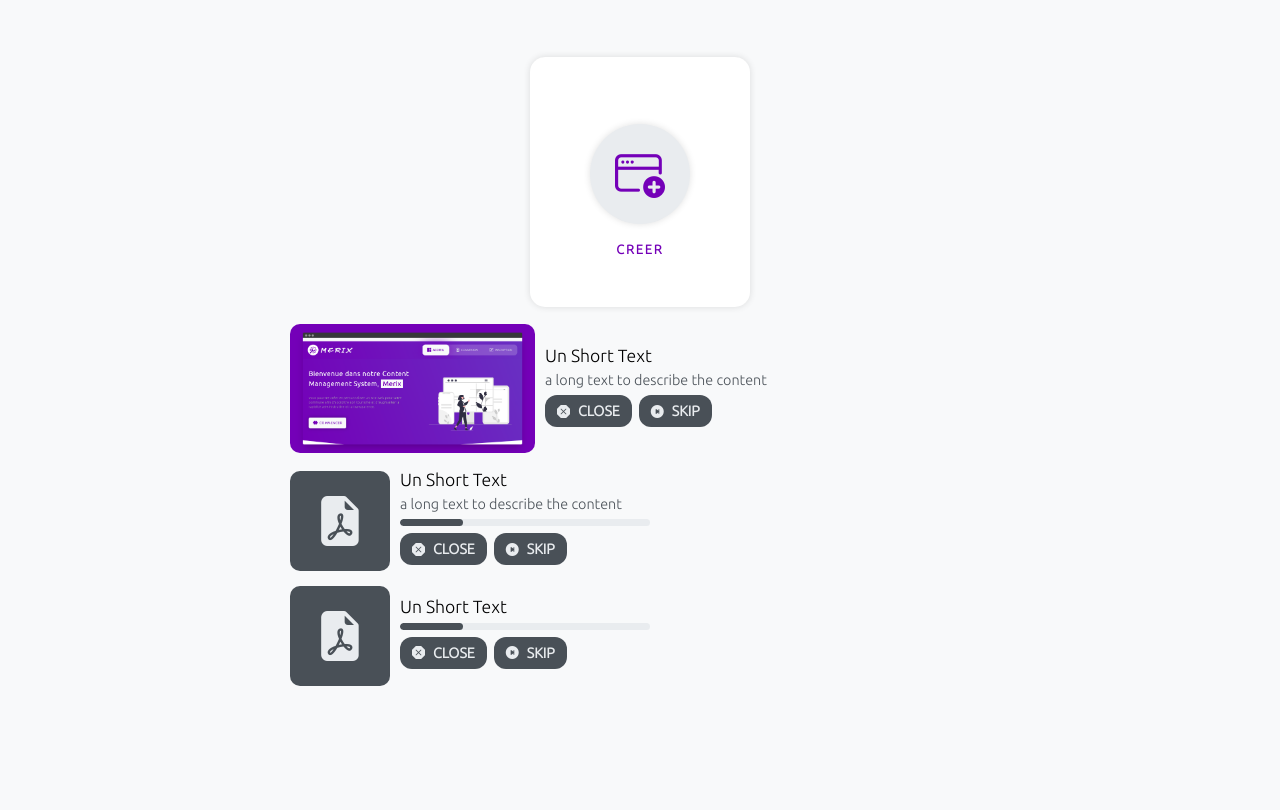
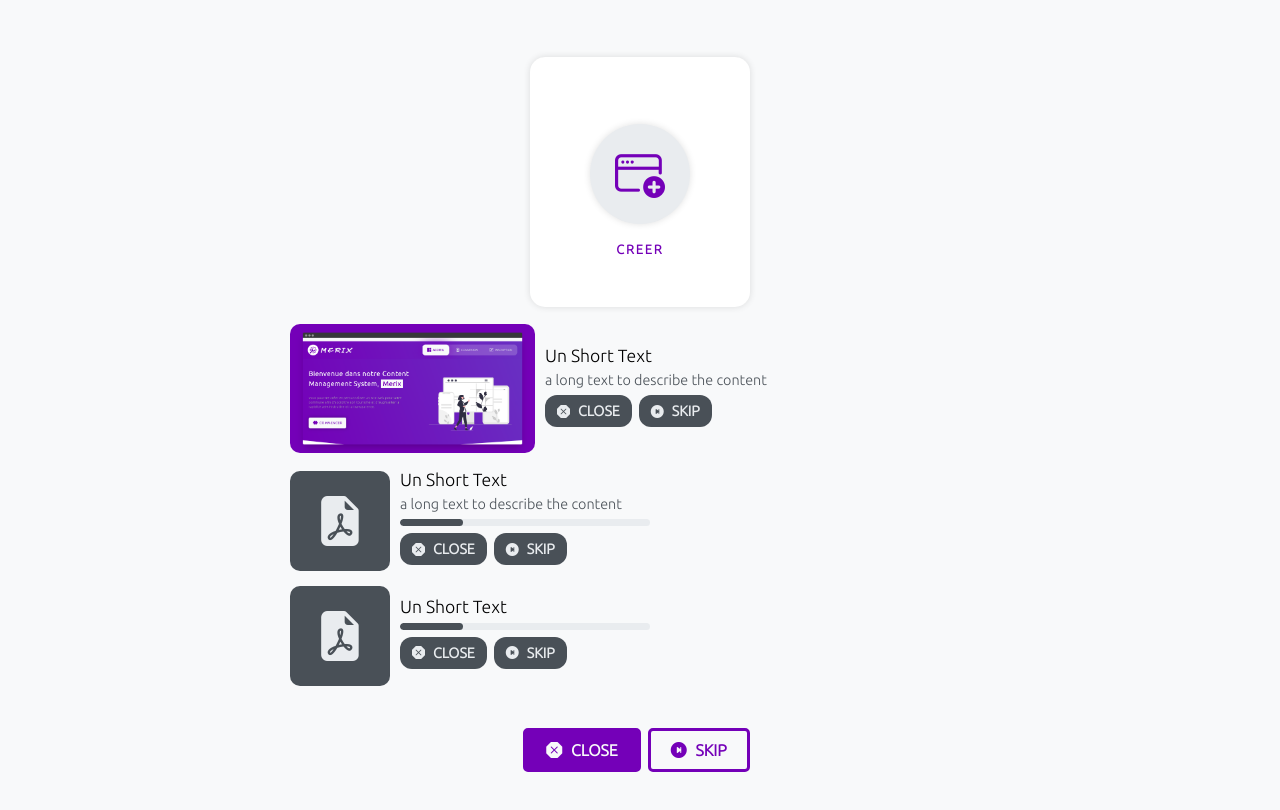
Before and after one commit to pertinent23/merix.frontend, a plain HTML site: page list.html in a window 1280 px wide. Shown: the part 196-1006 px from the top of the page. Before the commit the page ends 909 px from the top, so only its background shows below. Drawn offline with Linux system fonts and the light colour scheme; a web font is replaced by a local one.

Commit message:
after adding list button item

```diff
--- a/css/_list.css
+++ b/css/_list.css
@@ -2,8 +2,8 @@
     margin-top: 30px;
 }
 
+.list-buttons,
 .list-item{
-    border-radius: 7px;
     min-height: 100px;
     max-height: min-content;
     max-width: 700px;
@@ -74,6 +74,7 @@
     margin-bottom: 7px;
 }
 
+.list-buttons button,
 .list-item .list-item-button-container button{
     margin: 0px;
     margin-right: 7px;
@@ -84,8 +85,29 @@
     border-radius: 12px;
     padding: 8px 12px;
     font-size: 13px;
+    cursor: pointer;
 }
 
+.list-buttons button{
+    padding: 10px 20px;
+    font-size: 16px;
+    box-sizing: content-box;
+    border-radius: 5px;
+}
+
+.list-buttons button.submit{
+    background-color: var(--purple);
+    color: var(--cultured);
+    border: 3px solid var(--purple);
+}
+
+.list-buttons button.cancel{
+    background-color: var(--cultured);
+    color: var(--purple);
+    border: 3px solid var(--purple);
+}
+
+.list-buttons button span,
 .list-item .list-item-button-container button span{
     margin-left: 5px;
     font-weight: 600;
--- a/list.html
+++ b/list.html
@@ -112,6 +112,16 @@
                     </div>
                 </div>
             </div>
+            <div class="w-100 d-flex align-items-center list-buttons justify-content-center">
+                <button class="submit">
+                    <i class="bi bi-x-octagon-fill"></i>
+                    <span> CLOSE </span>
+                </button>
+                <button class="cancel">
+                    <i class="bi bi-skip-end-circle-fill"></i>
+                    <span> SKIP </span>
+                </button>
+            </div>
         </section>
     </main>
 </body>
```
